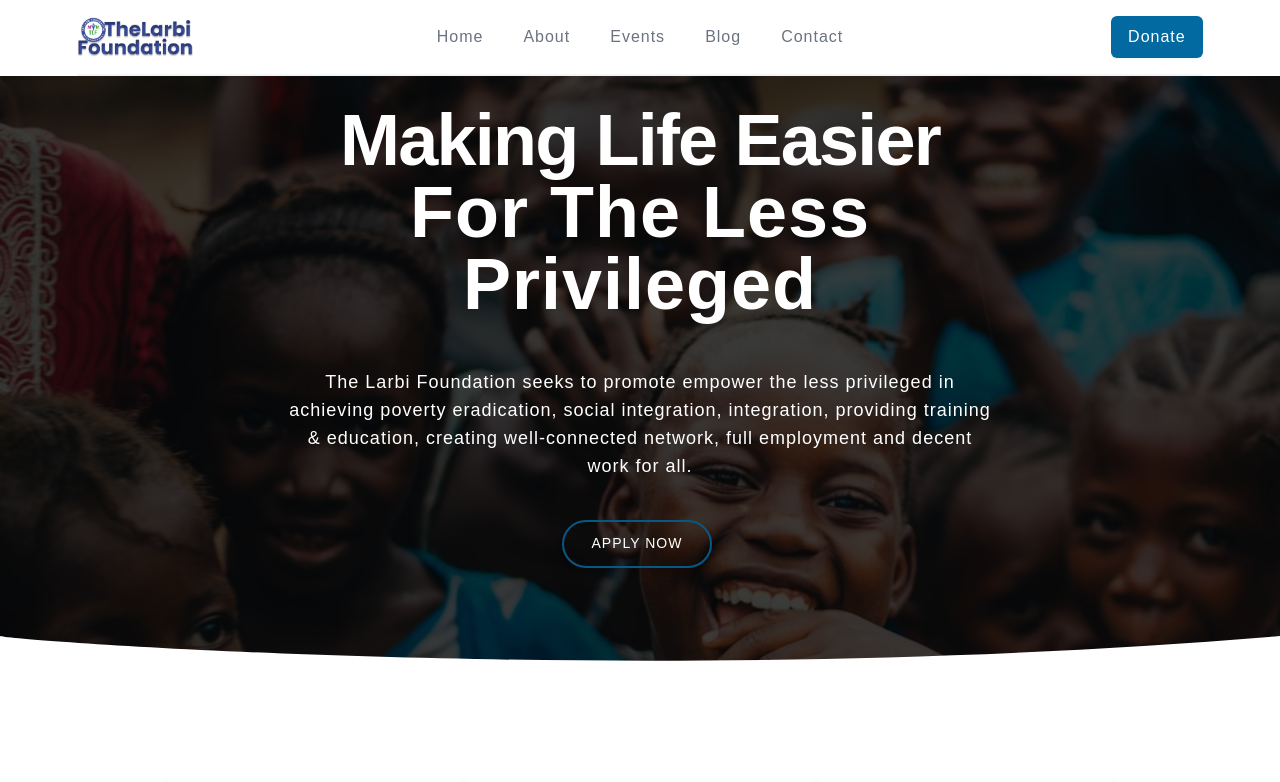
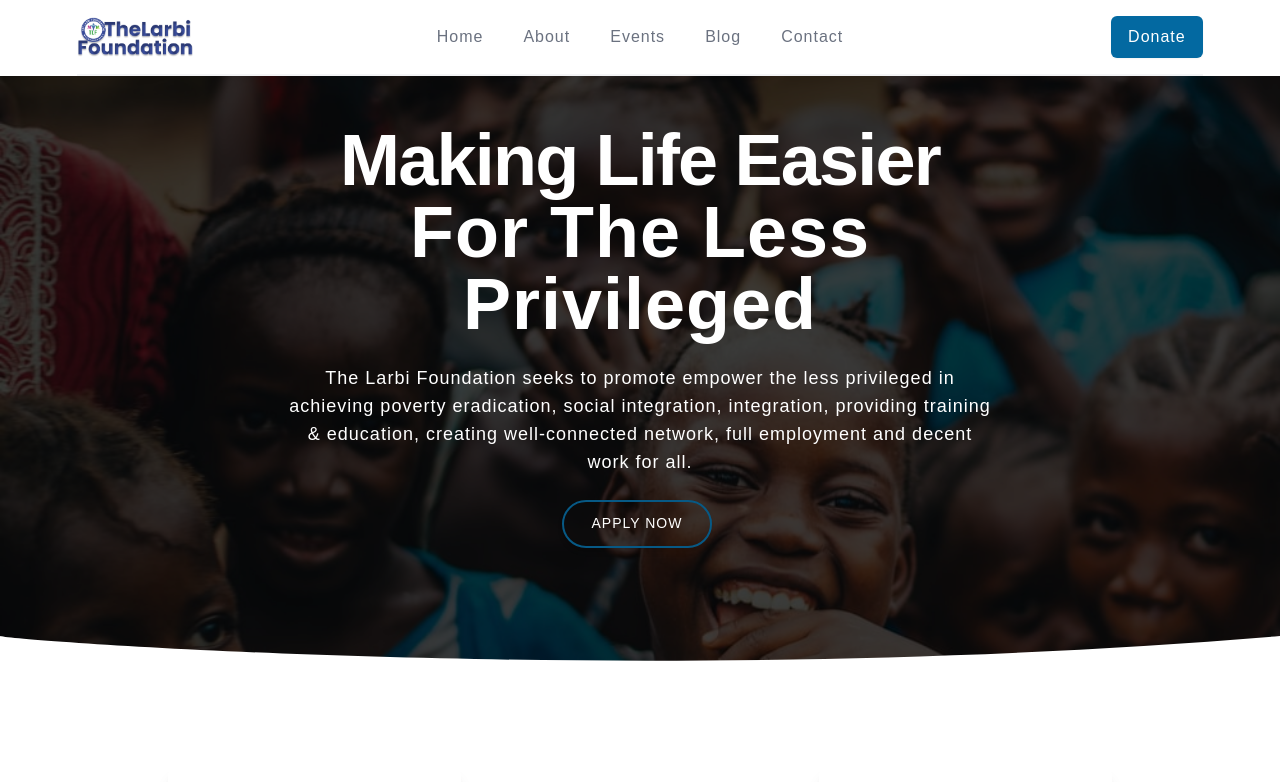
Before and after one commit to fettyrapcha/larbi-foundation, a React (Create React App) app: page / in a window 1280 px wide. Shown: the top 782 px of the page. Built offline with nearby package versions, Linux system fonts and the light colour scheme.

Commit message:
landing conponents updated

```diff
--- a/src/components/footer.js
+++ b/src/components/footer.js
@@ -6,7 +6,6 @@ const Footer = () => {
       <section className="w-11/12  md:max-w-7xl mx-auto my-0 flex justify-between py-12 flex-col md:flex-row">
         <div className="">
           <img src="/images/tlf.png" alt="jj" width="130px" />
-          <p className="text-gray-300 font-poppins">Making life better for everyone</p>
         </div>
 
         <div className="text-left py-2">
--- a/src/components/landing.js
+++ b/src/components/landing.js
@@ -10,7 +10,7 @@ const Land = () => {
           <div className="absolute top-0 right-0 bottom-0 left-0 w-full h-full overflow-hidden bg-fixed bb">
             <div className="flex justify-center items-center h-full">
               <div className="text-center text-white px-6 py-6 md:py-0 md:px-12 max-w-[800px]">
-                <h2 className="text-5xl md:text-6xl xl:text-7xl font-bold tracking-tight leading-tight mb-12">
+                <h2 className="text-3xl md:text-6xl xl:text-7xl font-bold tracking-tight leading-tight mb-6">
                   Making Life Easier<br /><span>For The Less Privileged</span>
                 </h2>
                 <p className="text-lg">
@@ -18,7 +18,7 @@ const Land = () => {
                   social integration, integration, providing training  & education, creating well-connected network,
                   full employment and decent work for all.
                 </p>
-                <div className="flex justify-center items-center my-10 sm:mb-20">
+                <div className="flex justify-center items-center my-6 sm:mb-20">
                   <a
                     href="/apply"
                     className=" inline-block px-7 py-3 mr-1.5 border-2 border-sky-800 text-white font-medium text-sm leading-snug uppercase rounded-full shadow-md  hover:bg-opacity-50 focus:outline-none focus:ring-0 transition duration-150 ease-in-out hover:bg-sky-900" srole="button"
```
